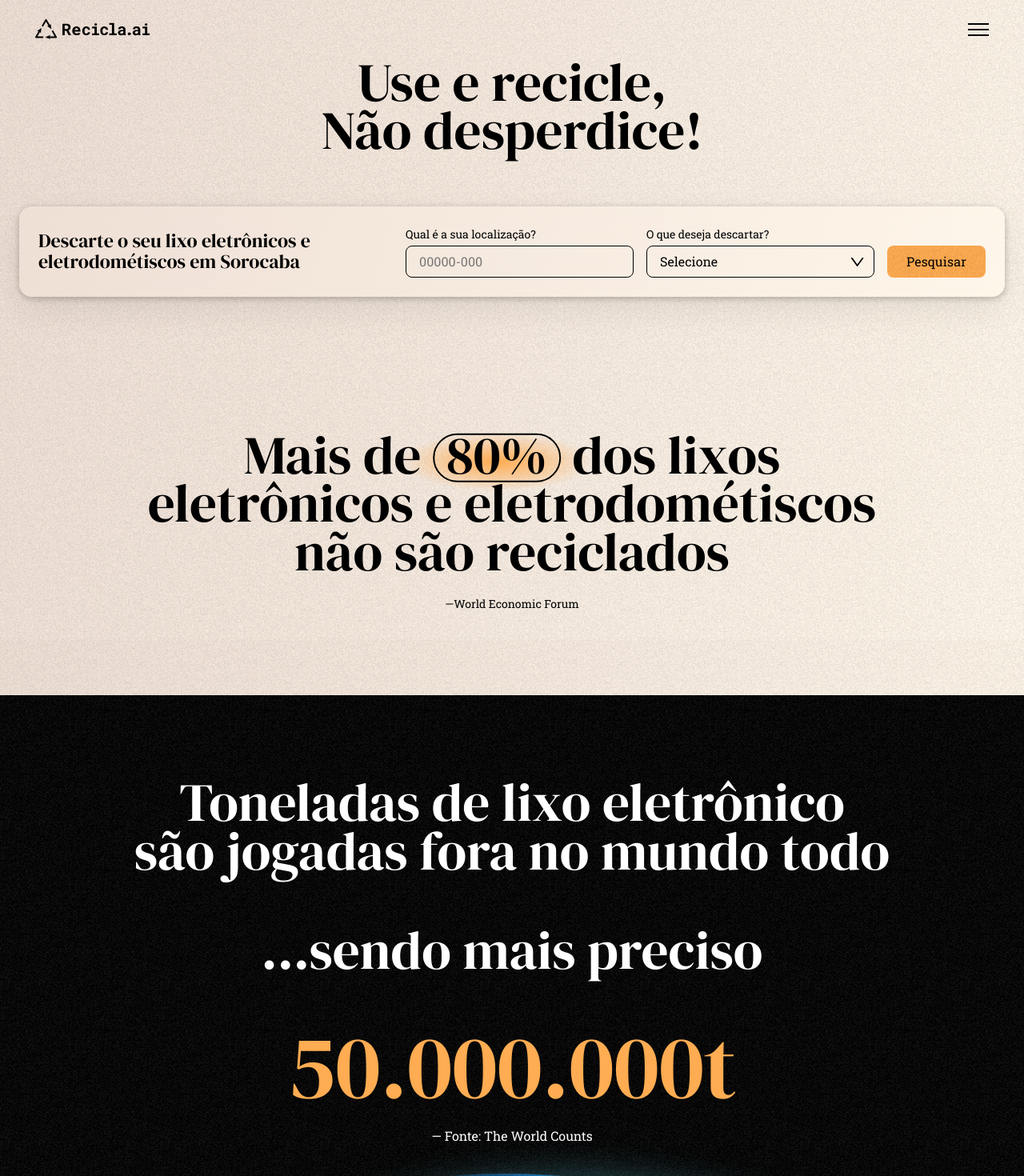
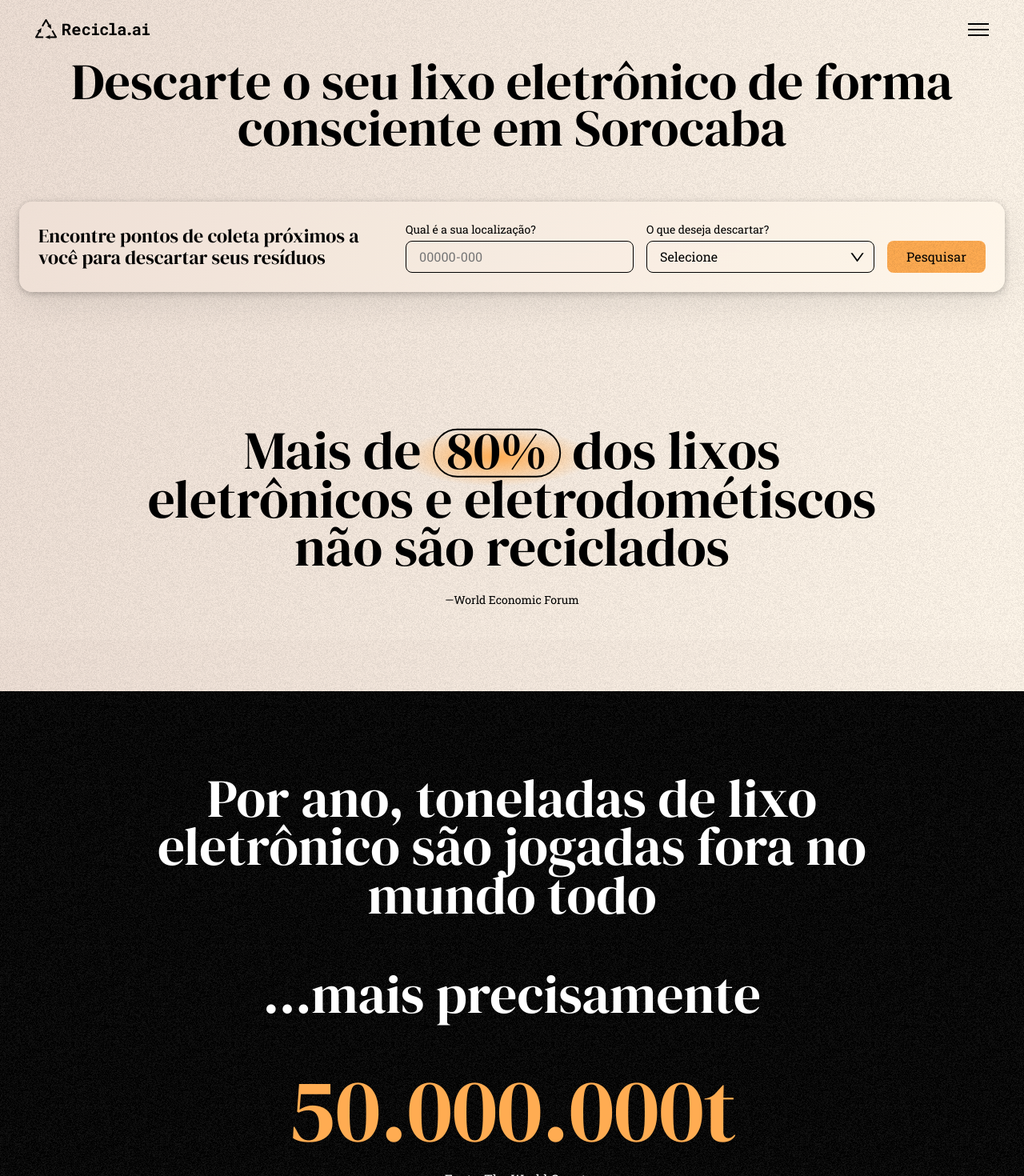
Before and after one commit to facens-fcc/recicla-ai-spring-boot, a React (Vite) app: page / in a window 1280 px wide. Shown: the top 1470 px of the page at 80% size. Built offline with nearby package versions, Linux system fonts and the light colour scheme.

Commit message:
Update content

```diff
--- a/src/components/Search/Search.jsx
+++ b/src/components/Search/Search.jsx
@@ -160,9 +160,10 @@ const Search = ({ userZipCode = '', userSelectedCategories = [] }) => {
   };
 
   return (
+    <div className={style.search}>
       <div className={style.search__box}>
         <div className={style.search__content}>
-        <h2 className="heading">Descarte o seu lixo eletrônicos e eletrodométiscos em Sorocaba</h2>
+          <h2 className="heading">Encontre pontos de coleta próximos a você para descartar seus resíduos</h2>
         </div>
         <form className={style.search__form} method="GET" onSubmit={handleSubmit}>
           <div className="field">
@@ -201,6 +202,7 @@ const Search = ({ userZipCode = '', userSelectedCategories = [] }) => {
           </footer>
         </form>
       </div>
+    </div>
   );
 };
 
--- a/src/index.css
+++ b/src/index.css
@@ -224,6 +224,10 @@ strong {
   order: 2;
 }
 
+.display--small {
+  font-size: clamp(4rem, -1rem + 10vw, 4rem);
+}
+
 .display--large {
   font-size: clamp(4rem, -1rem + 10vw, 10rem);
 }
--- a/src/pages/Home/Home.jsx
+++ b/src/pages/Home/Home.jsx
@@ -8,10 +8,7 @@ const Home = () => {
     <main className="main">
       <section className={style.hero}>
         <div className="container">
-          <h1 className="visually-hidden">Descubra onde descatar lixos eletrônicos em Sorocaba</h1>
-          <h2 className="display">
-            Use e recicle, <br /> Não desperdice!
-          </h2>
+          <h1 className={`display display--small ${style.hero__title}`}>Descarte o seu lixo eletrônico de forma consciente em Sorocaba</h1>
           <Search />
         </div>
       </section>
@@ -31,8 +28,8 @@ const Home = () => {
       <section className={style.worldCount}>
         <figure className={style.worldCount__quote}>
           <blockquote className={style.quote__content} cite="https://www.theworldcounts.com/challenges/waste/electronic-waste-facts">
-            <p className={`${style.worldCount__quote__title} display`}>Toneladas de lixo eletrônico são jogadas fora no mundo todo</p>
-            <p className={`${style.worldCount__quote__text} display`}>...sendo mais preciso</p>
+            <p className={`${style.worldCount__quote__title} display`}>Por ano, toneladas de lixo eletrônico são jogadas fora no mundo todo</p>
+            <p className={`${style.worldCount__quote__text} display`}>...mais precisamente</p>
             <p className={`${style.worldCount__quote__number} display display--large`}>50.000.000t</p>
           </blockquote>
           <figcaption className={style.worldCount__quote__source}>
```
Lines whose indentation alone changed are shown as unchanged.
